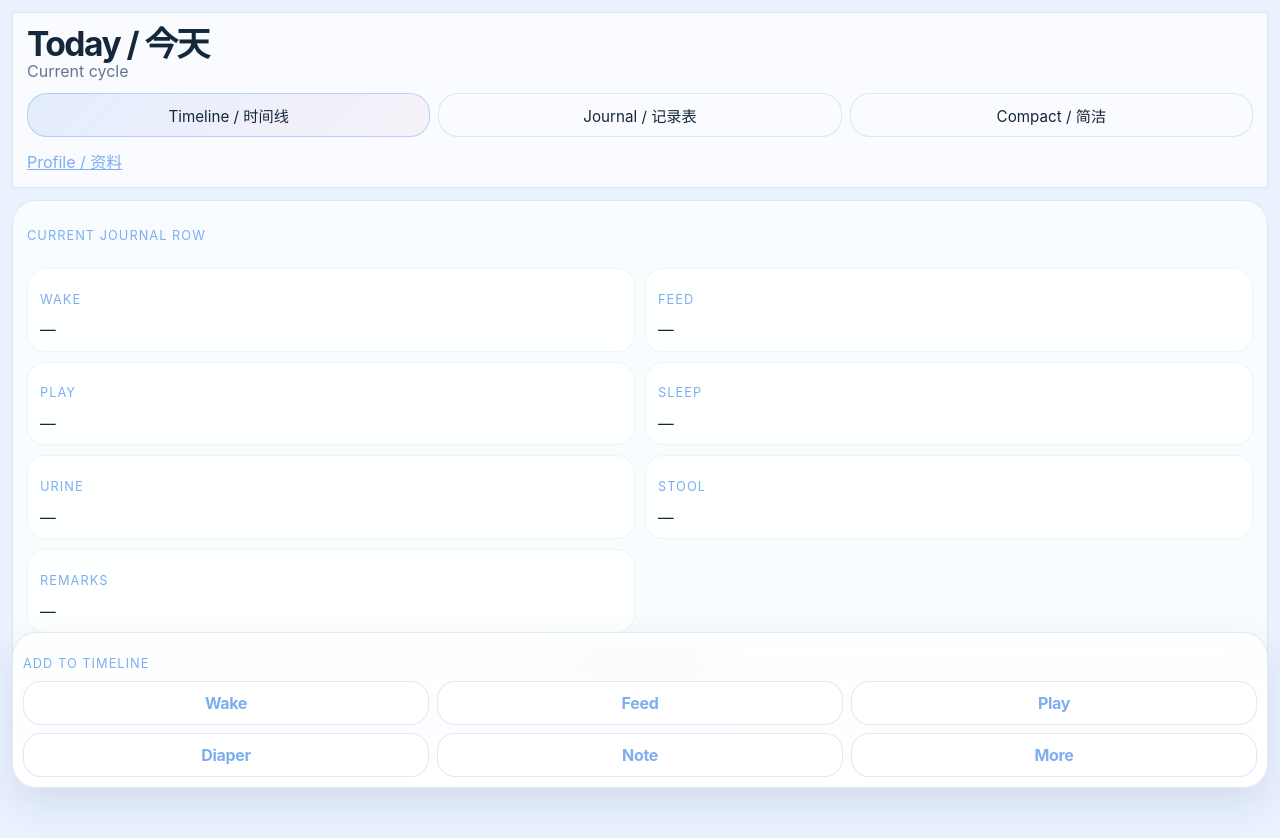
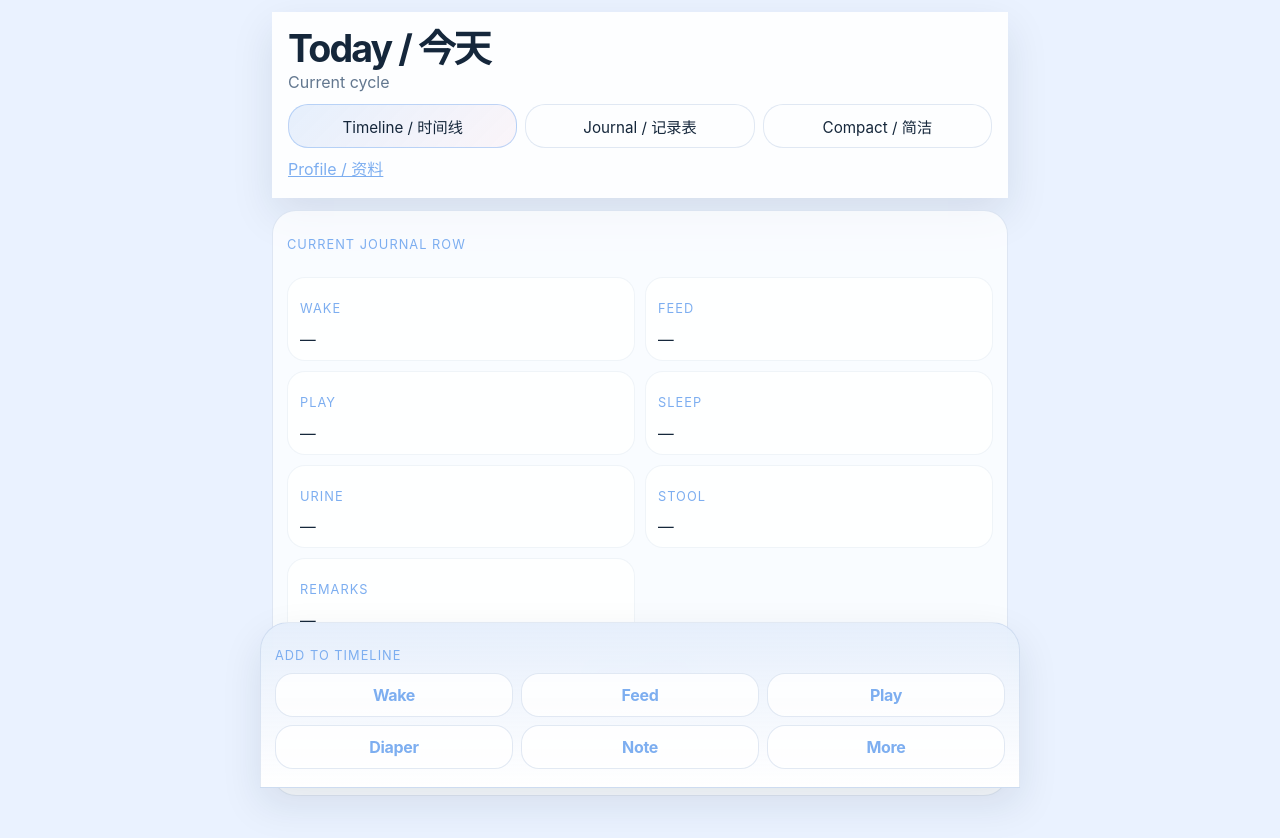
Before and after one commit to timothysantos/babyflow, a React (Vite) app: page / in a window 1280 px wide. Shown: the top 838 px of the page. Built offline with nearby package versions, Linux system fonts and the light colour scheme; no server answers.

Commit message:
feat: unify page scaffold and dock layout

```diff
--- a/src/client/global.css
+++ b/src/client/global.css
@@ -63,12 +63,13 @@ body {
   margin: 0;
 }
 
-.today-page {
+.page-shell {
   display: grid;
   gap: 12px;
   width: 100%;
-  max-width: none;
-  padding: 12px 12px calc(140px + env(safe-area-inset-bottom, 0px));
+  max-width: 760px;
+  margin-inline: auto;
+  padding: 12px 12px calc(184px + env(safe-area-inset-bottom, 0px));
   box-sizing: border-box;
 }
 
@@ -93,6 +94,58 @@ body {
 
 .today-hero {
   border-radius: 0;
+  display: grid;
+  gap: 12px;
+  background: var(--bg-elevated);
+  border-color: rgba(147, 180, 225, 0.34);
+  box-shadow: var(--shadow);
+  padding: 18px 16px;
+}
+
+.page-hero {
+  border-radius: 0;
+  display: grid;
+  gap: 12px;
+  background: var(--bg-elevated);
+  border-color: rgba(147, 180, 225, 0.34);
+  box-shadow: var(--shadow);
+  padding: 18px 16px;
+}
+
+.page-surface {
+  width: 100%;
+  box-sizing: border-box;
+}
+
+.page-hero-copy {
+  display: grid;
+  gap: 4px;
+}
+
+.page-hero-actions {
+  display: grid;
+  gap: 8px;
+}
+
+.page-shell .page-eyebrow {
+  margin: 0;
+  color: var(--text-soft);
+  font-size: 0.82rem;
+  letter-spacing: 0.11em;
+  text-transform: uppercase;
+}
+
+.page-title {
+  margin: 0;
+  font-size: clamp(1.7rem, 4.8vw, 2.35rem);
+  line-height: 1;
+  letter-spacing: -0.05em;
+}
+
+.page-subtitle {
+  margin: 0;
+  color: var(--text-soft);
+  font-size: 1rem;
 }
 
 .section-label {
@@ -176,17 +229,20 @@ button[aria-pressed='true'],
 }
 
 .quick-action-dock {
-  width: 100%;
+  width: calc(100% + 24px);
   box-sizing: border-box;
   position: sticky;
   bottom: calc(12px + env(safe-area-inset-bottom, 0px));
+  margin-inline: -12px;
   display: grid;
   grid-template-columns: repeat(3, minmax(0, 1fr));
   gap: 8px;
-  background: linear-gradient(180deg, rgba(255, 255, 255, 0.72), rgba(255, 255, 255, 0.98));
+  background:
+    linear-gradient(180deg, rgba(117, 165, 236, 0.18), rgba(255, 255, 255, 0.96)),
+    var(--bg-elevated);
   border: 1px solid var(--border);
-  border-radius: 24px;
-  padding: 10px 10px calc(10px + env(safe-area-inset-bottom, 0px));
+  border-radius: 28px 28px 0 0;
+  padding: 12px 14px calc(18px + env(safe-area-inset-bottom, 0px));
   box-shadow: var(--shadow);
   backdrop-filter: blur(18px);
   -webkit-backdrop-filter: blur(18px);
@@ -401,3 +457,17 @@ button[aria-pressed='true'],
 .today-profile-link {
   align-self: start;
 }
+
+.page-row-header {
+  display: flex;
+  flex-wrap: wrap;
+  justify-content: space-between;
+  gap: 8px;
+  align-items: baseline;
+}
+
+.page-row-caption {
+  margin: 0;
+  color: var(--text-soft);
+  font-size: 0.85rem;
+}
--- /dev/null
+++ b/src/client/layouts/PageShell.tsx
@@ -0,0 +1,27 @@
+import type { ReactNode } from 'react';
+
+type Props = {
+  eyebrow?: string;
+  title: string;
+  subtitle?: string;
+  actions?: ReactNode;
+  children: ReactNode;
+  className?: string;
+  testId?: string;
+};
+
+export function PageShell({ eyebrow, title, subtitle, actions, children, className = '', testId }: Props) {
+  return (
+    <main className={`page-shell ${className}`.trim()} data-testid={testId}>
+      <section className="page-hero page-surface">
+        <div className="page-hero-copy">
+          {eyebrow ? <p className="page-eyebrow">{eyebrow}</p> : null}
+          <h1 className="page-title">{title}</h1>
+          {subtitle ? <p className="page-subtitle">{subtitle}</p> : null}
+        </div>
+        {actions ? <div className="page-hero-actions">{actions}</div> : null}
+      </section>
+      {children}
+    </main>
+  );
+}
--- a/src/client/routes/BabySelectPage.tsx
+++ b/src/client/routes/BabySelectPage.tsx
@@ -2,6 +2,7 @@ import { useEffect, useState } from 'react';
 import { Link } from 'react-router-dom';
 import { BabyForm } from '../components/baby/BabyForm';
 import { LanguageToggle } from '../components/i18n/LanguageToggle';
+import { PageShell } from '../layouts/PageShell';
 import { calculateAgeWeek, type BabyDraft, type PreferredLanguage } from '../../domain/baby/baby.types';
 import en from '../../infrastructure/i18n/locales/en.json';
 import zh from '../../infrastructure/i18n/locales/zh-Hans.json';
@@ -28,17 +29,23 @@ export function BabySelectPage() {
   }, [language]);
 
   return (
-    <main className="panel-stack" data-testid="baby-select-page">
-      <section className="timeline-card">
-        <p className="section-label">Profile and language</p>
-        <h1 className="today-title">Baby profile / 宝宝资料</h1>
+    <PageShell
+      title="Baby profile / 宝宝资料"
+      subtitle="Care settings and locale"
+      testId="baby-select-page"
+      className="page-stack panel-stack"
+      actions={
         <Link to="/">Today / 今天</Link>
-      </section>
+      }
+    >
       <section className="timeline-card panel-stack">
+        <div className="page-row-header">
+          <p className="page-row-caption">Language / 语言</p>
+        </div>
         <LanguageToggle value={language} onChange={setLanguage} />
         <section aria-label="labels-preview" className="replay-card">
-        <p>{labelsFor(language)['journal.wake_up_time']}</p>
-        <p>{labelsFor(language)['journal.feed']}</p>
+          <p>{labelsFor(language)['journal.wake_up_time']}</p>
+          <p>{labelsFor(language)['journal.feed']}</p>
         </section>
       </section>
       <section className="timeline-card panel-stack">
@@ -72,6 +79,6 @@ export function BabySelectPage() {
       <p className="status-chip live-chip" data-testid="bilingual-label">
         {labelsFor(language)['journal.wake_up_time']}
       </p>
-    </main>
+    </PageShell>
   );
 }
--- a/src/client/routes/TodayPage.tsx
+++ b/src/client/routes/TodayPage.tsx
@@ -1,6 +1,7 @@
 import { useEffect, useMemo, useState } from 'react';
 import { Link } from 'react-router-dom';
 import { MobileShell } from '../layouts/MobileShell';
+import { PageShell } from '../layouts/PageShell';
 import { QuickActionDock } from '../components/actions/QuickActionDock';
 import { EventLog } from '../components/events/EventLog';
 import type { CycleEventDTO, CycleEventKind } from '../../domain/event/event.types';
@@ -111,12 +112,13 @@ export function TodayPage() {
 
   return (
     <MobileShell>
-      <main className="today-page" data-testid="today-page">
-        <section className="timeline-card panel-stack today-hero">
-          <div>
-            <h1 className="today-title">Today / 今天</h1>
-            <p className="today-subtitle">Current cycle</p>
-          </div>
+      <PageShell
+        title="Today / 今天"
+        subtitle="Current cycle"
+        testId="today-page"
+        className="today-page"
+        actions={
+          <>
             <div className="view-mode-switcher" role="group" aria-label="View mode switcher" data-testid="view-mode-switcher">
               <button type="button" aria-pressed={viewMode === 'timeline'} onClick={() => setViewMode('timeline')}>
                 Timeline / 时间线
@@ -131,7 +133,9 @@ export function TodayPage() {
             <Link to="/profile" className="today-profile-link">
               Profile / 资料
             </Link>
-        </section>
+          </>
+        }
+      >
         {viewMode === 'journal' ? (
           <PaperJournalView rows={[rowViewModel]} />
         ) : viewMode === 'compact' ? (
@@ -189,7 +193,7 @@ export function TodayPage() {
             ) : null}
           </>
         )}
-      </main>
+      </PageShell>
     </MobileShell>
   );
 }
```
Also changed, not shown: 1 other file (tests, documents, lock files or other folders). Lines whose indentation alone changed are shown as unchanged.
